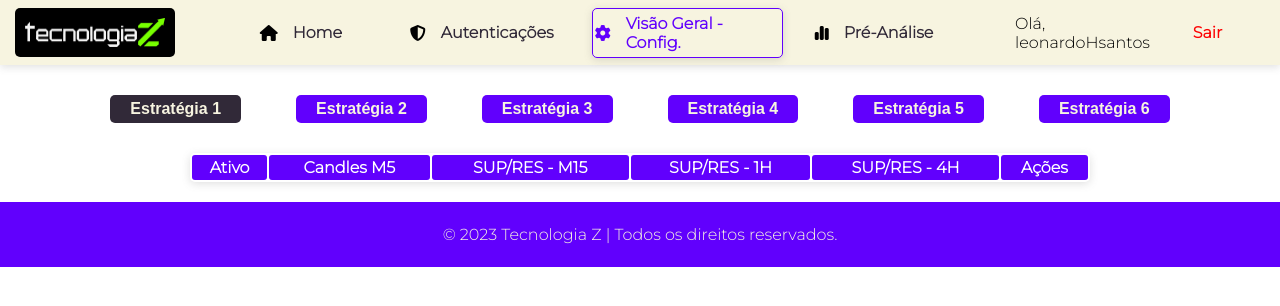
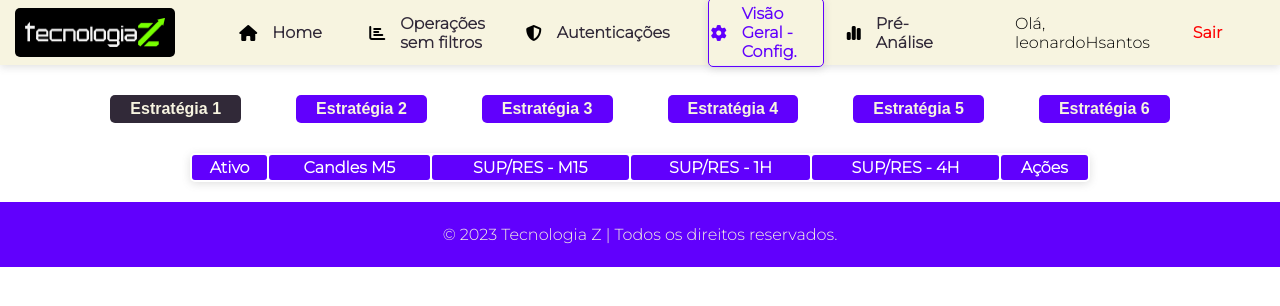
Before and after one commit to LeonardoHSantos/painel-admin-tecnologiaz-api, a Django app: page /config-visao-geral/ in a window 1280 px wide. Shown: the top 306 px of the page. Run offline with Django 4.2, Linux system fonts and the light colour scheme; a user stored in the database is signed in; data that the repository does not hold is empty.

Commit message:
Incluso rota para acessar operações sem filtros.

```diff
--- a/app_api_admin/templates/snippets/navbar.html
+++ b/app_api_admin/templates/snippets/navbar.html
@@ -11,6 +11,11 @@
                         <li class="link-home">
                             <i class="fa-solid fa-house"></i>
                             <a href="{% url 'home' %}" class="link-navbar-home">Home</a>
+                        </li>
+                        <li class="link-home">
+                            <!-- <i class="fa-solid fa-house"></i> -->
+                            <i class="fa-solid fa-chart-bar"></i>
+                            <a href="{% url 'home_2' %}" class="link-navbar-home">Operações sem filtros</a>
                         </li>
                         <li class="link-autenticacao-iqoption">
                             <i class="fa-solid fa-shield-halved"></i>
```
